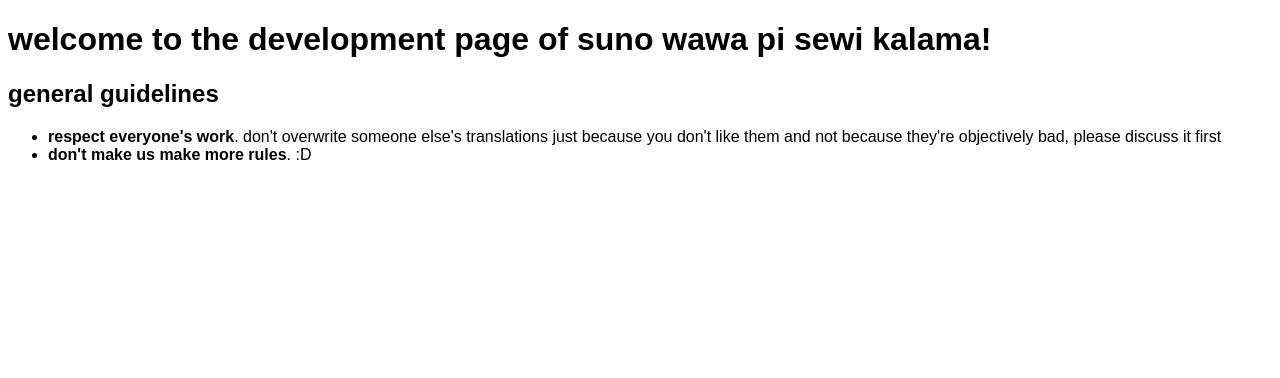
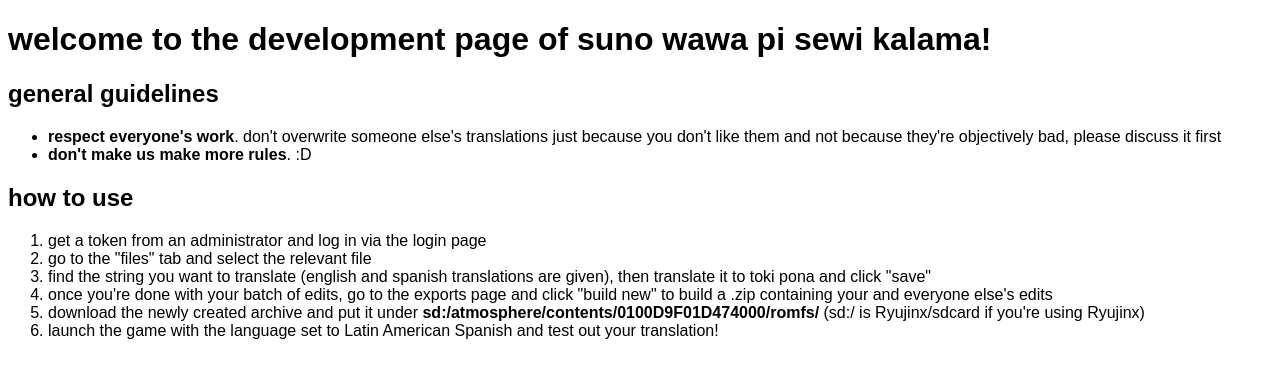
Before and after one commit to Milk-Cool/suno-wawa-pi-sewi-kalama, a website: page public/pages/root.html in a window 1280 px wide. Drawn offline with Linux system fonts and the light colour scheme.

Commit message:
update main page

```diff
--- a/public/pages/root.html
+++ b/public/pages/root.html
@@ -13,5 +13,14 @@
             <li><b>respect everyone's work</b>. don't overwrite someone else's translations just because you don't like them and not because they're objectively bad, please discuss it first</li>
             <li><b>don't make us make more rules</b>. :D</li>
         </ul>
+        <h2>how to use</h2>
+        <ol>
+            <li>get a token from an administrator and log in via the login page</li>
+            <li>go to the "files" tab and select the relevant file</li>
+            <li>find the string you want to translate (english and spanish translations are given), then translate it to toki pona and click "save"</li>
+            <li>once you're done with your batch of edits, go to the exports page and click "build new" to build a .zip containing your and everyone else's edits</li>
+            <li>download the newly created archive and put it under <b>sd:/atmosphere/contents/0100D9F01D474000/romfs/</b> (sd:/ is Ryujinx/sdcard if you're using Ryujinx)</li>
+            <li>launch the game with the language set to Latin American Spanish and test out your translation!</li>
+        </ol>
     </body>
 </html>
```
